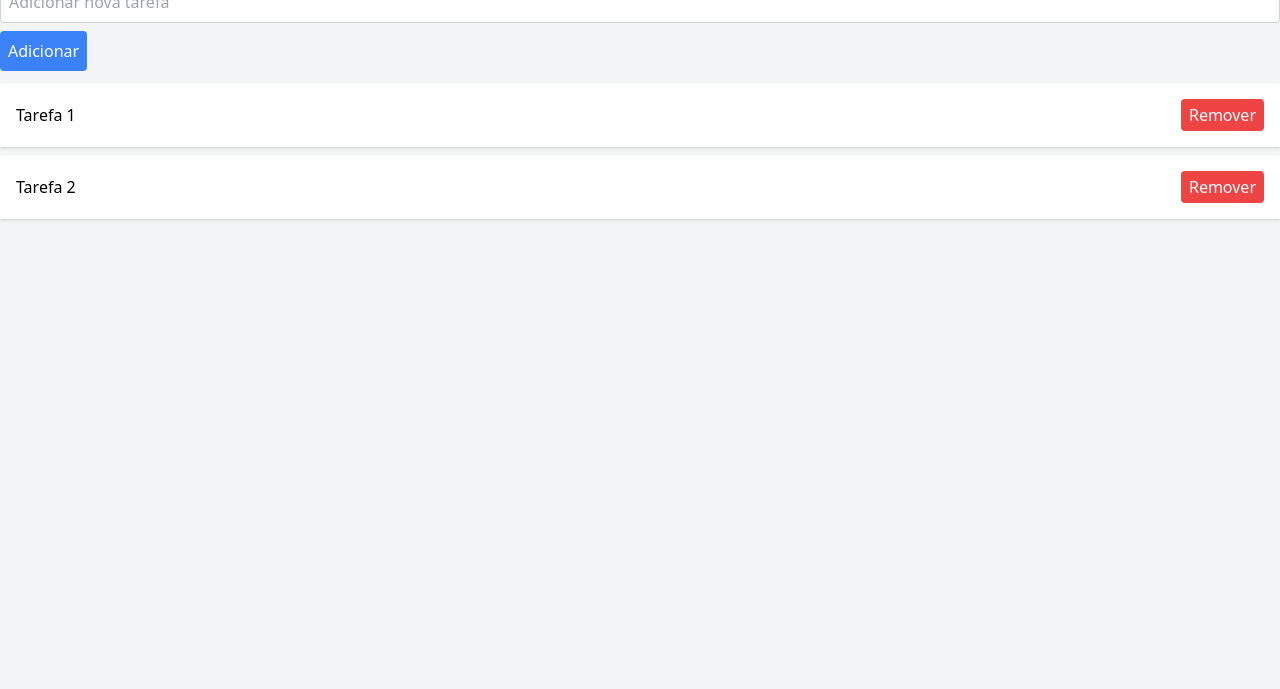
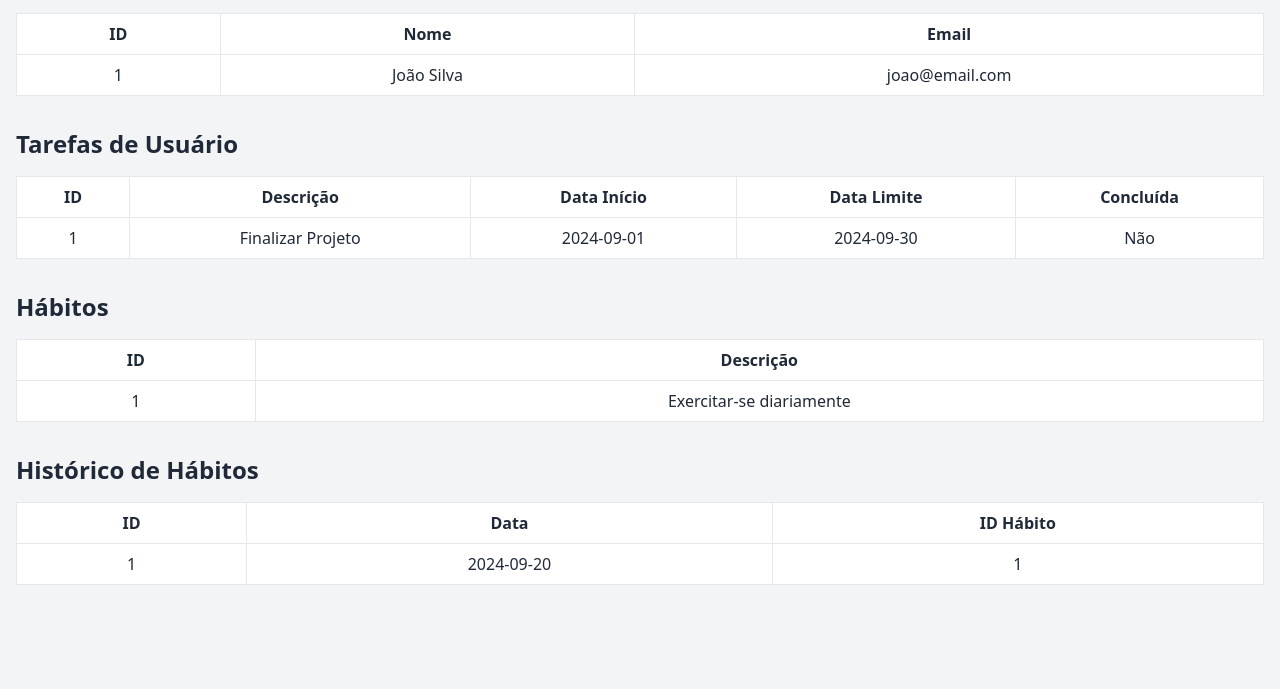
Before and after one commit to meduardanava/Task-TrackerTailwindCSS, a plain HTML site: page index.html in a window 1280 px wide. Shown: the part 111-800 px from the top of the page. Drawn offline with nearby package versions, Linux system fonts and the light colour scheme.

Commit message:
Segundo commit

```diff
--- a/index.html
+++ b/index.html
@@ -3,21 +3,99 @@
 <head>
     <meta charset="UTF-8">
     <meta name="viewport" content="width=device-width, initial-scale=1.0">
-    <link href="https://cdn.jsdelivr.net/npm/tailwindcss@2.2.19/dist/tailwind.min.css" rel="stylesheet">
-    <title>Task & Tracker - Tailwind CSS</title>
+    <title>Usuários e Tarefas</title>
+    <script src="https://cdn.tailwindcss.com"></script>
 </head>
-<body class="bg-gray-100">
-    <div class="container mx-auto mt-10">
-        <h1 class="text-3xl text-center mb-4">Lista de Tarefas</h1>
-        <form class="mb-3">
-            <input type="text" class="border border-gray-300 p-2 rounded w-full" placeholder="Adicionar nova tarefa">
-            <button type="submit" class="bg-blue-500 text-white p-2 rounded mt-2">Adicionar</button>
-        </form>
-        <ul class="list-none">
-            <li class="bg-white p-4 flex justify-between items-center shadow mb-2">Tarefa 1 <button class="bg-red-500 text-white px-2 py-1 rounded">Remover</button></li>
-            <li class="bg-white p-4 flex justify-between items-center shadow mb-2">Tarefa 2 <button class="bg-red-500 text-white px-2 py-1 rounded">Remover</button></li>
-        </ul>
+<body class="bg-gray-100 text-gray-800">
+    <div class="container mx-auto p-4">
+        <!-- Título da página -->
+        <h1 class="text-3xl font-bold text-center mb-6">Gestão de Usuários e Tarefas</h1>
+
+        <!-- Tabela de Usuários -->
+        <h2 class="text-2xl font-semibold mb-4">Usuários</h2>
+        <table class="min-w-full bg-white border">
+            <thead>
+                <tr>
+                    <th class="py-2 px-4 border">ID</th>
+                    <th class="py-2 px-4 border">Nome</th>
+                    <th class="py-2 px-4 border">Email</th>
+                </tr>
+            </thead>
+            <tbody>
+                <!-- Exemplo de usuário -->
+                <tr class="text-center">
+                    <td class="py-2 px-4 border">1</td>
+                    <td class="py-2 px-4 border">João Silva</td>
+                    <td class="py-2 px-4 border">joao@email.com</td>
+                </tr>
+                <!-- Mais usuários aqui -->
+            </tbody>
+        </table>
+
+        <!-- Tabela de Tarefas -->
+        <h2 class="text-2xl font-semibold mt-8 mb-4">Tarefas de Usuário</h2>
+        <table class="min-w-full bg-white border">
+            <thead>
+                <tr>
+                    <th class="py-2 px-4 border">ID</th>
+                    <th class="py-2 px-4 border">Descrição</th>
+                    <th class="py-2 px-4 border">Data Início</th>
+                    <th class="py-2 px-4 border">Data Limite</th>
+                    <th class="py-2 px-4 border">Concluída</th>
+                </tr>
+            </thead>
+            <tbody>
+                <!-- Exemplo de tarefa -->
+                <tr class="text-center">
+                    <td class="py-2 px-4 border">1</td>
+                    <td class="py-2 px-4 border">Finalizar Projeto</td>
+                    <td class="py-2 px-4 border">2024-09-01</td>
+                    <td class="py-2 px-4 border">2024-09-30</td>
+                    <td class="py-2 px-4 border">Não</td>
+                </tr>
+                <!-- Mais tarefas aqui -->
+            </tbody>
+        </table>
+
+        <!-- Tabela de Hábitos -->
+        <h2 class="text-2xl font-semibold mt-8 mb-4">Hábitos</h2>
+        <table class="min-w-full bg-white border">
+            <thead>
+                <tr>
+                    <th class="py-2 px-4 border">ID</th>
+                    <th class="py-2 px-4 border">Descrição</th>
+                </tr>
+            </thead>
+            <tbody>
+                <!-- Exemplo de hábito -->
+                <tr class="text-center">
+                    <td class="py-2 px-4 border">1</td>
+                    <td class="py-2 px-4 border">Exercitar-se diariamente</td>
+                </tr>
+                <!-- Mais hábitos aqui -->
+            </tbody>
+        </table>
+
+        <!-- Tabela de Histórico de Hábitos -->
+        <h2 class="text-2xl font-semibold mt-8 mb-4">Histórico de Hábitos</h2>
+        <table class="min-w-full bg-white border">
+            <thead>
+                <tr>
+                    <th class="py-2 px-4 border">ID</th>
+                    <th class="py-2 px-4 border">Data</th>
+                    <th class="py-2 px-4 border">ID Hábito</th>
+                </tr>
+            </thead>
+            <tbody>
+                <!-- Exemplo de histórico de hábito -->
+                <tr class="text-center">
+                    <td class="py-2 px-4 border">1</td>
+                    <td class="py-2 px-4 border">2024-09-20</td>
+                    <td class="py-2 px-4 border">1</td>
+                </tr>
+                <!-- Mais históricos de hábitos aqui -->
+            </tbody>
+        </table>
     </div>
-
 </body>
 </html>
```
Also changed, not shown: style.css (deleted).
